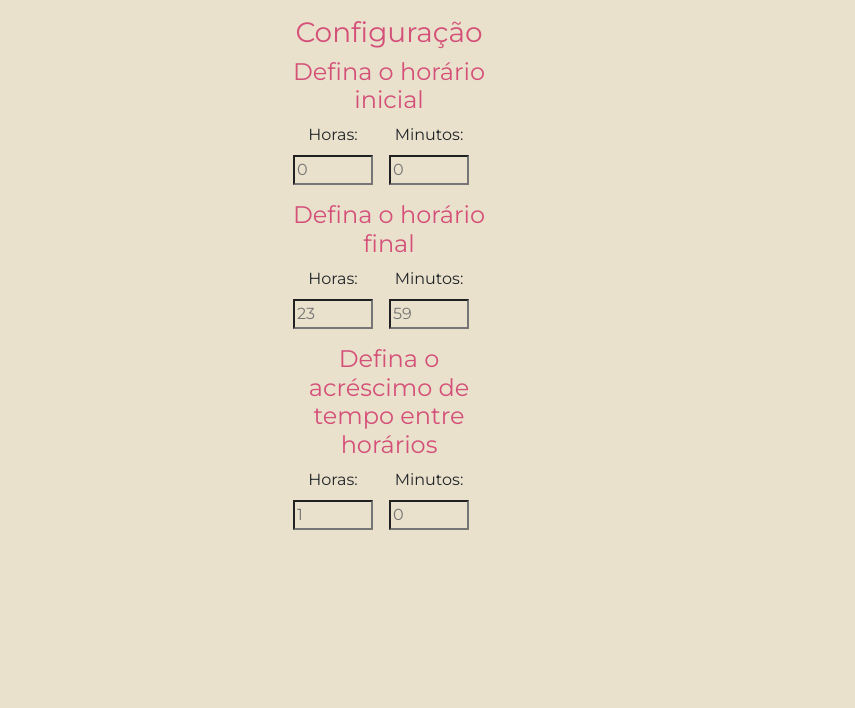
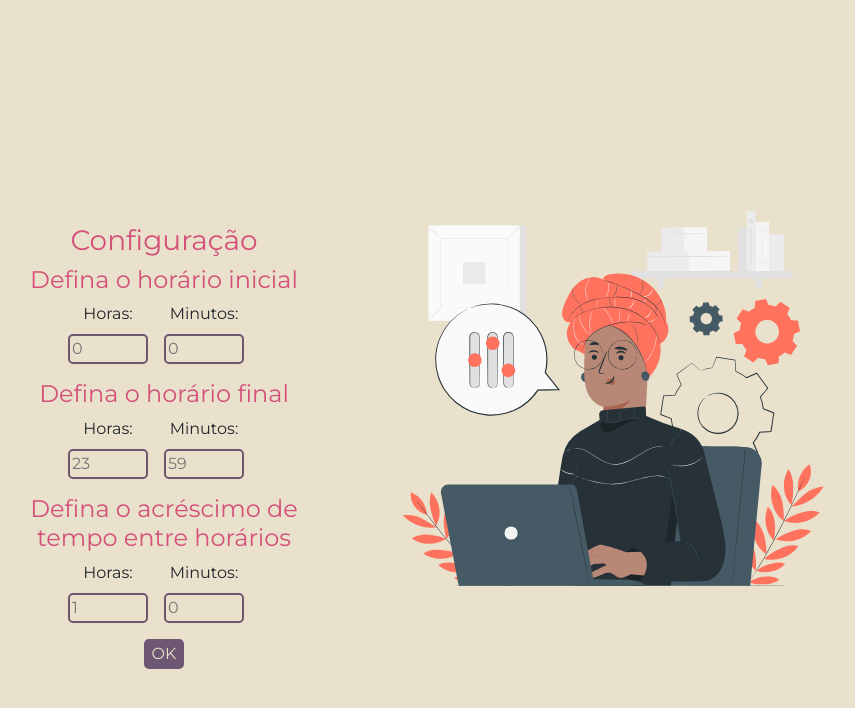
Before and after one commit to projeto-de-algoritmos/Greed_AutoCronograma, a React (Create React App) app in the folder app/: page /configuration in a window 1280 px wide. Shown: the top 708 px of the page, without its empty margins (251-1106 px from the left). Built offline with nearby package versions, Linux system fonts and the light colour scheme.

Commit message:
Adding HTML and CSS additions

```diff
--- a/app/src/pages/configuration/index.js
+++ b/app/src/pages/configuration/index.js
@@ -1,11 +1,12 @@
 /* eslint-disable react-hooks/exhaustive-deps */
-import React, { useEffect } from "react";
-import introImg from "../../assets/IntroImage.svg";
-import { useHistory } from "react-router-dom";
+import React from "react";
 import "./styles.css";
+import configImage from "../../assets/ConfigImage.svg";
+
 function Configuration() {
   return (
     <div className="config-div">
+      <div className="config-content">
         <h3>Configuração</h3>
         <form>
           <h4>Defina o horário inicial</h4>
@@ -41,10 +42,14 @@ function Configuration() {
 
           <div className="timeInput">
             <label for="step-minutes">Minutos:</label>
-          <input type="number" id="step-minutes" step="30" max="59" placeholder="0" />
+            <input type="number" id="step-minutes" step="30" min= "0" max="59" placeholder="0" />
           </div>
 
+          <input type="submit" value="OK" />
+
         </form>
+      </div>
+      <img src={configImage} alt="" />
     </div>
   );
 }
--- a/app/src/pages/configuration/styles.css
+++ b/app/src/pages/configuration/styles.css
@@ -1,6 +1,16 @@
 .config-div {
-	width: 20vw;
-	height: 25vw;
+	display: flex;
+	align-items: center;
+	flex-direction: row;
+	justify-content: center;
+	width: 70vw;
+	height: 100vh;
+	margin: auto;
+}
+
+.config-content {
+	width: 25vw;
+	height: 30vw;
 	margin: auto;
 	padding: 1rem;
 	text-align: center;
@@ -27,3 +37,35 @@ input, label {
 .timeInput input {
 	width: 5rem;
 }
+
+input {
+	border-color: #6e5773;
+	border-radius: 5px;
+	border-style: solid;
+	transition: 0.25s;
+}
+
+input[type=number]:focus {
+	border-color: #d45079;
+	outline: none;
+}
+
+input[type=submit] {
+	background-color: #6e5773 !important;
+	color: #e9e1cc !important;
+	margin: auto;
+}
+
+input[type=submit]:hover {
+	filter: brightness(110%);
+}
+
+input[type=submit]:active {
+	transition: 0s;
+	filter: brightness(90%);
+}
+
+img {
+	width: 450px;
+	background-color: transparent !important;
+}
```
Also changed, not shown: app/src/assets/ConfigImage.svg (added). Lines whose indentation alone changed are shown as unchanged.
